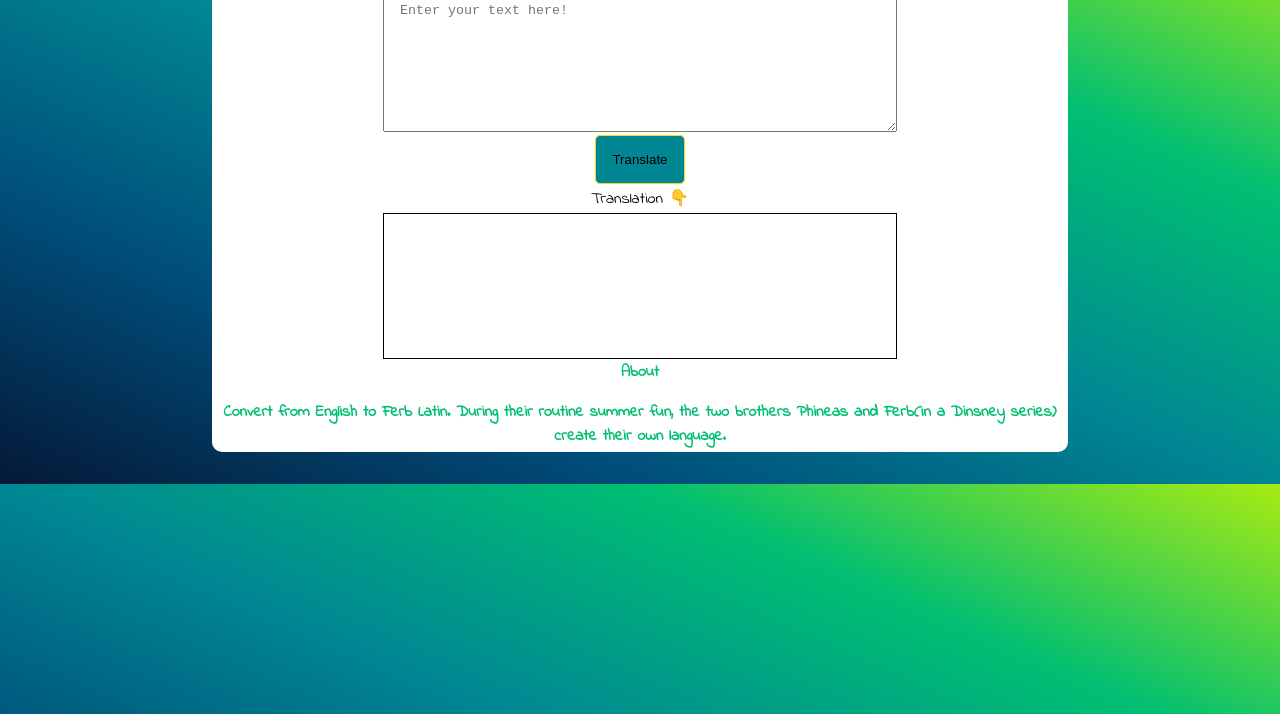
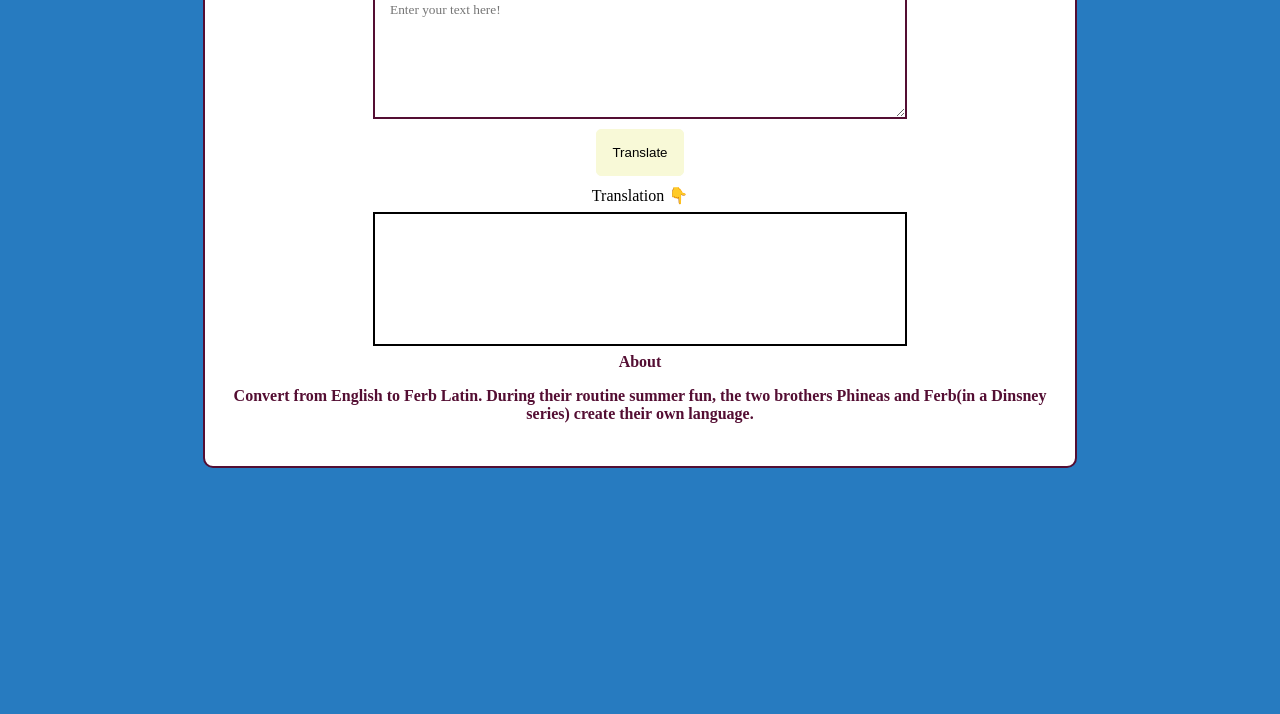
Before and after one commit to Kirti1402/neoG-markSeven, a plain HTML site: page index.html in a window 1280 px wide. Shown: the part 86-800 px from the top of the page. Drawn offline with Linux system fonts and the light colour scheme; a web font is replaced by a local one.

Commit message:
updated css

```diff
--- a/style.css
+++ b/style.css
@@ -1,42 +1,47 @@
-@import url('https://fonts.googleapis.com/css2?family=Indie+Flower&display=swap');
+@import url('https://fonts.googleapis.com/css2?family=Source+Serif+Pro:ital,wght@1,300&display=swap');
 :root{
-    --primary-color:#242F9B;
+    --primary-color:#277BC0;
     --border-color:black;
-    --button-color:#F7D716;
+    --button-color:#F8F9D7;
     --error-color:red;
+    --text-color:#540E33;
 }
 body{
-    background-image: linear-gradient(to right top, #051937, #004d7a, #008793, #00bf72, #a8eb12);
-    font-family: 'Indie Flower', cursive;;
-    /* background-color:blueviolet; */
+    background-color:var(--primary-color);
+    font-family: 'Source Serif Pro', serif;
+}
+textarea{
+    font-family: inherit;
 }
 
 .input{
-    margin: 0.1rem auto ;
+    margin:2px auto ;
     display: block;
     overflow: hidden;
-    padding: 1rem;
-    width: 30rem;
-    height: 7rem;
+    padding: 15px;
+    width: 500px;
+    height: 100px;
+    border: 2px solid #540E33;
 }
 
 .button{
+
     display: block;
-    margin: 0.2rem auto ;
-    padding: 1rem;
+    margin: 10px auto ;
+    padding: 15px;
     border-radius: 5px;
-    background-color: #008793;
+    background-color: var(--button-color);
     border: 1px solid var(--button-color) ;
 }
 .info-text{
     text-align: center;
 }
 .output{
-    margin: 0.1rem auto ;
-    border: 0.1rem solid var(--border-color);
-    padding: 1rem;
-    width: 30rem;
-    height: 7rem;
+    margin: 7px auto ;
+    border: 2px solid var(--border-color);
+    padding: 15px;
+    width: 500px;
+    height: 100px;
 }
 
 .output-error{
@@ -45,12 +50,13 @@ body{
 }
 
 .box{
-    padding: 0.2rem;
-    margin: 2rem auto;
+    padding: 10px;
+    margin: 30px auto;
     height: 500px;
     width: 850px;
     background-color: white;
     border-radius: 10px;
+    border: 2px solid var(--text-color);
 }
 
 
@@ -58,11 +64,11 @@ body{
     font-weight: bolder;
     margin: 0;
     text-align: center;
-    color:#00bf72;
+    color:var(--text-color);
     font-weight: 200;
 }
 .footer{
     font-weight: bolder;
     text-align: center;
-    color:#00bf72;
+    color:var(--text-color);
 }
```
